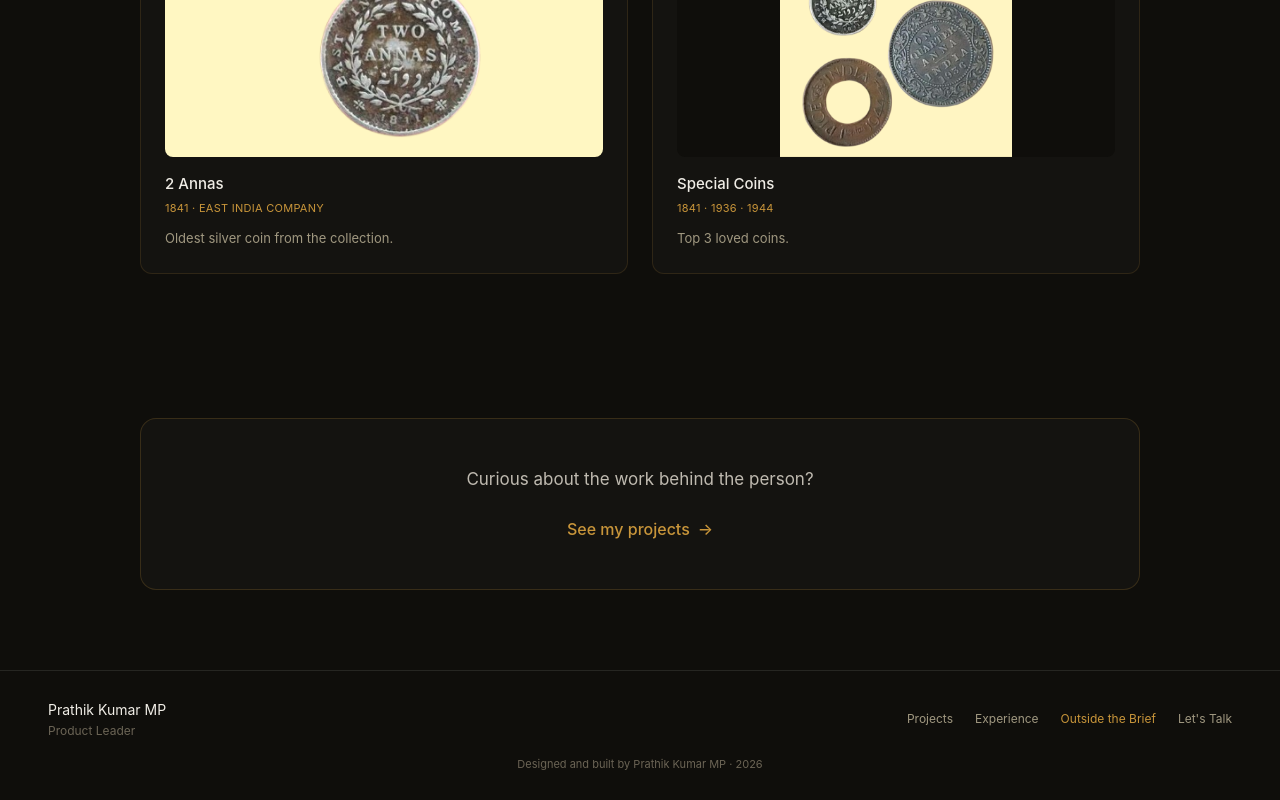
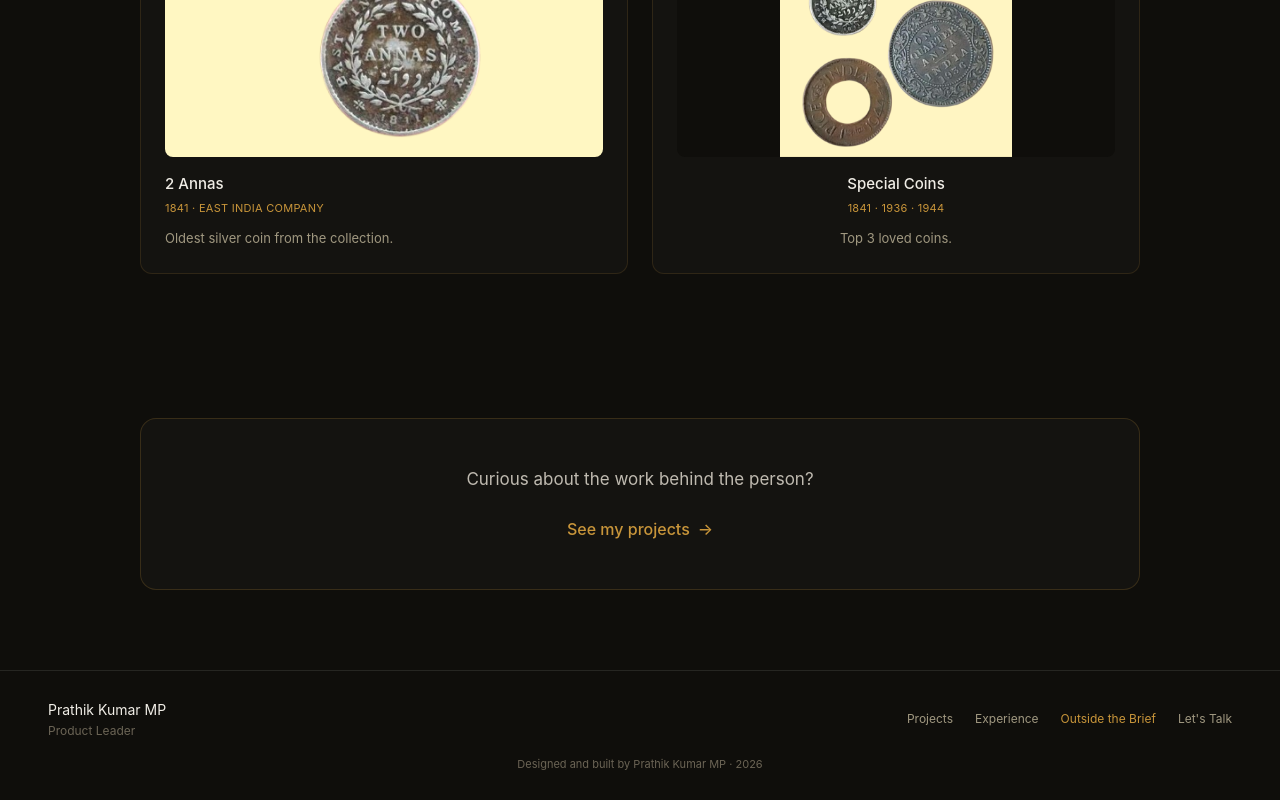
Before and after one commit to Prathik97/Portfoliowebsite, a React (Vite) app: page /outside-the-brief in a window 1280 px wide. Shown: the part 2545-3345 px from the top of the page. Built offline with nearby package versions, Linux system fonts and the light colour scheme.

Commit message:
fix: coin 2 alignment fix

```diff
--- a/src/app/pages/OutsideTheBrief.tsx
+++ b/src/app/pages/OutsideTheBrief.tsx
@@ -276,9 +276,9 @@ export default function OutsideTheBrief() {
                     className="max-h-full max-w-full object-contain"
                   />
                 </div>
-                <h3 className="text-[15px] text-[#F0EDE6] font-medium mb-1">Special Coins</h3>
-                <p className="text-[11px] text-[#C8953A] mb-3 uppercase tracking-wide">1841 · 1936 · 1944</p>
-                <p className="text-[13px] text-[#A09880] leading-relaxed">
+                <h3 className="text-[15px] text-[#F0EDE6] font-medium mb-1 text-center">Special Coins</h3>
+                <p className="text-[11px] text-[#C8953A] mb-3 uppercase tracking-wide text-center">1841 · 1936 · 1944</p>
+                <p className="text-[13px] text-[#A09880] leading-relaxed text-center">
                   Top 3 loved coins.
                 </p>
               </div>
```
